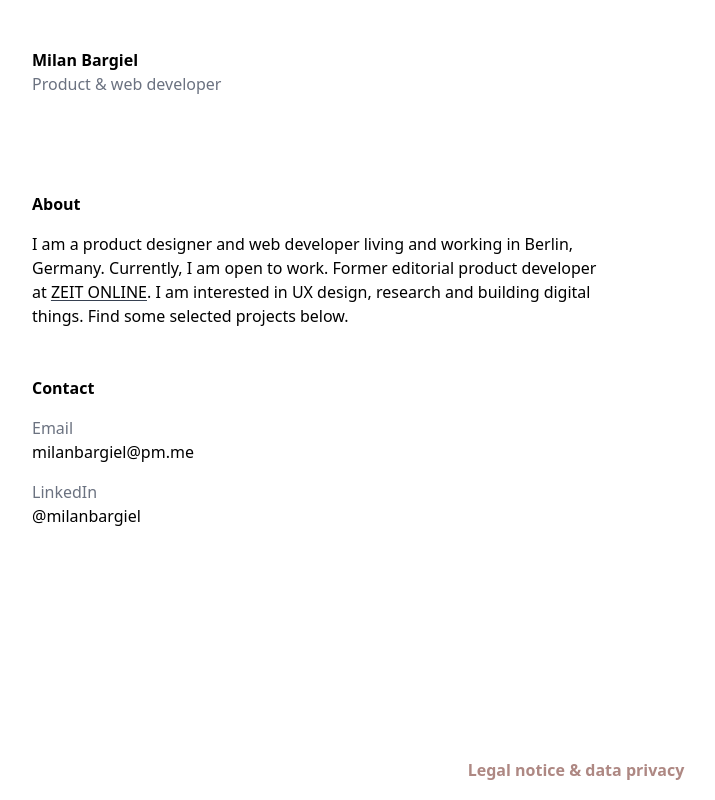
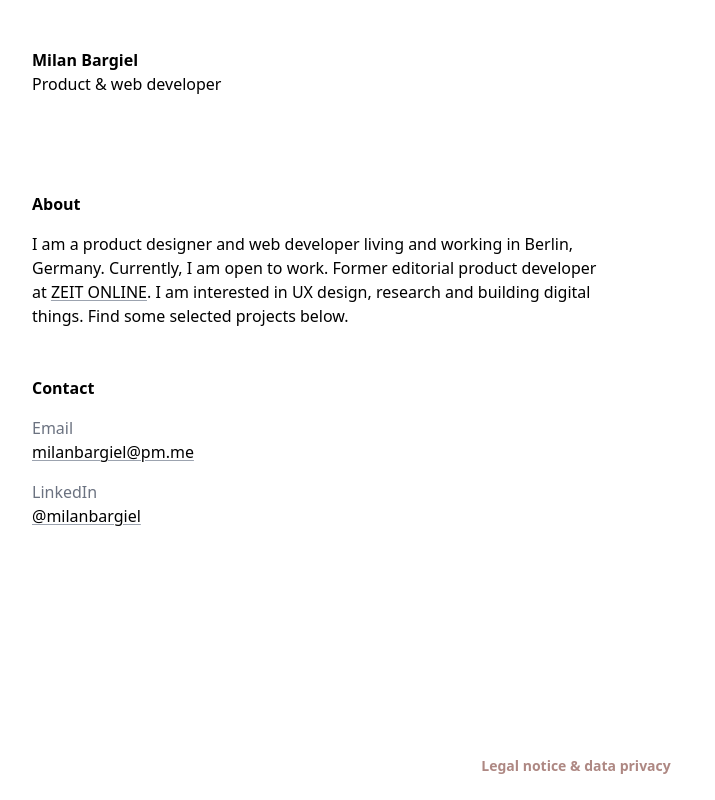
Before and after one commit to milanbargiel/portfolio, a Next.js app: page / in a window 1280 px wide. Shown: the whole page, without its empty margins (64-779 px from the left). Built offline with nearby package versions, Linux system fonts and the light colour scheme.

Commit message:
Add desktop layout for index page

```diff
--- a/components/intro.js
+++ b/components/intro.js
@@ -5,7 +5,7 @@ export default function Intro() {
     <div className="mx-8 my-12 md:mb-20 md:w-1/2">
       <Link href="/" className="inline-block mb-24">
         <h1 className="font-semibold">Milan Bargiel</h1>
-        <span className="text-gray-500">Product & web developer</span>
+        <span>Product & web developer</span>
       </Link>
       <div className="mb-12">
         <h2 className="font-semibold mb-4">About</h2>I am a product designer and
@@ -22,13 +22,18 @@ export default function Intro() {
       </div>
       <h2 className="font-semibold mb-4">Contact</h2>
       <div className="text-gray-500 md:basis-2/4">Email</div>
-      <Link href="mailto:mail@milanbargiel.com" className="block mb-4">
+      <Link
+        href="mailto:mail@milanbargiel.com"
+        className="block mb-4"
+        variant="underline"
+      >
         milanbargiel@pm.me
       </Link>
       <div className="text-gray-500 md:basis-2/4">LinkedIn</div>
       <Link
         href="https://www.linkedin.com/in/milanbargiel"
         className="block mb-4"
+        variant="underline"
       >
         @milanbargiel
       </Link>
--- a/components/link.js
+++ b/components/link.js
@@ -9,7 +9,7 @@ function Link({ href, className, children, variant }) {
 
   switch (variant) {
     case 'underline':
-      customClasses = `underline underline-offset-2 decoration-1 decoration-gray-700 hover:decoration-2 hover:transition-all hover:duration-150 ${customClasses}`
+      customClasses = `underline underline-offset-2 decoration-1 decoration-gray-400 hover:decoration-2 hover:transition-all hover:decoration-gray-700 hover:duration-150 ${customClasses}`
       break
   }
 
--- a/pages/index.js
+++ b/pages/index.js
@@ -17,10 +17,10 @@ Home.getLayout = function getLayout(page) {
   return (
     <Layout>
       {page}
-      <div className="text-center leading-tight mb-5">
+      <div className="text-center leading-tight mb-6">
         <Link
           href="/legal-notice"
-          className="font-semibold text-pharlap-500 hover:text-pharlap-700"
+          className="font-semibold text-pharlap-500 hover:text-pharlap-700 md:text-sm"
         >
           Legal notice &<br className="md:hidden" /> data privacy
         </Link>
--- a/pages/legal-notice.js
+++ b/pages/legal-notice.js
@@ -49,7 +49,7 @@ LegalNotice.getLayout = function getLayout(page) {
       <div className="text-center leading-tight mb-6">
         <Link
           href="/"
-          className="font-semibold text-purple-500 hover:text-purple-700"
+          className="font-semibold text-purple-500 hover:text-purple-700 md:text-sm"
         >
           Return to <br className="md:hidden" />
           homepage
```
